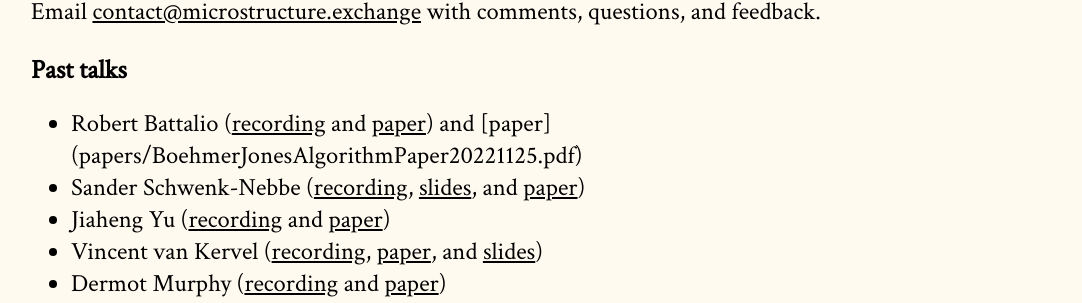
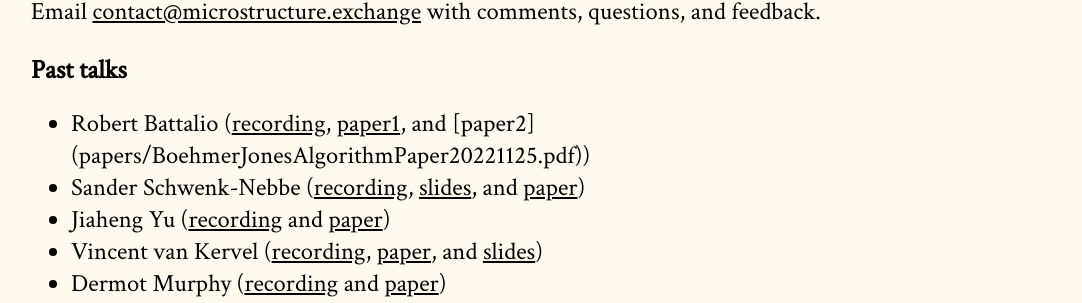
Before and after one commit to cpfiffer/microstructure.exchange, a Jekyll site: the page built from index.md, in a window 1280 px wide and 900 px high, scrolled down 1736 px. Shown: the part 152-455 px from the top of the window, without its empty margins (97-1179 px from the left). Built offline with Jekyll 4.4.1, drawn with Linux system fonts in a browser that asks for light colours; some web fonts are replaced.

Commit message:
Update index.md

```diff
--- a/index.md
+++ b/index.md
@@ -45,7 +45,7 @@ To receive updates about upcoming seminars, please subscribe to our [mailing lis
 Email [contact@microstructure.exchange](mailto:contact@microstructure.exchange) with comments, questions, and feedback.
 
 ## Past talks
-- Robert Battalio ([recording](https://youtu.be/DQGBg79Fink) and [paper](https://papers.ssrn.com/sol3/papers.cfm?abstract_id=4304124)) and [paper] (papers/BoehmerJonesAlgorithmPaper20221125.pdf)
+- Robert Battalio ([recording](https://youtu.be/DQGBg79Fink), [paper1](https://papers.ssrn.com/sol3/papers.cfm?abstract_id=4304124), and [paper2] (papers/BoehmerJonesAlgorithmPaper20221125.pdf))
 - Sander Schwenk-Nebbe ([recording](https://youtu.be/9nUMVjqcPUQ), [slides](slides/TAQ_Participant_Timestamp_Sander_Schwenk-Nebbe.pdf), and [paper](https://papers.ssrn.com/sol3/papers.cfm?abstract_id=3744743))
 - Jiaheng Yu ([recording](https://youtu.be/CZXnv0NZAi0) and [paper](https://www.dropbox.com/s/molz1qf5v7x5ntf/Undercutting_the_exchanges.pdf?dl=0))
 - Vincent van Kervel ([recording](https://youtu.be/HmWcC6o_L4M), [paper](https://papers.ssrn.com/sol3/papers.cfm?abstract_id=3991930), and [slides](/slides/TMX%20Slides.pdf))
```
